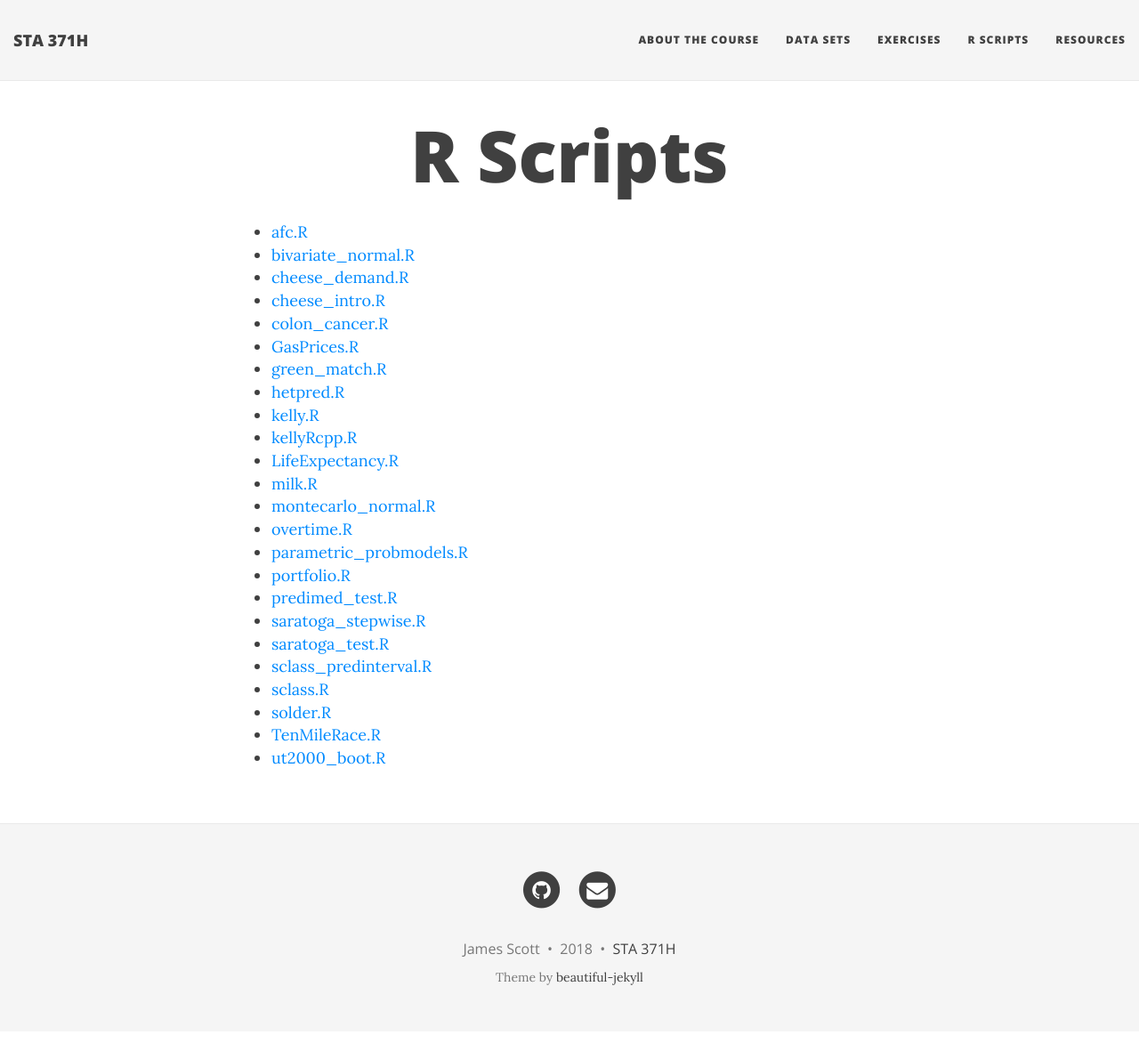
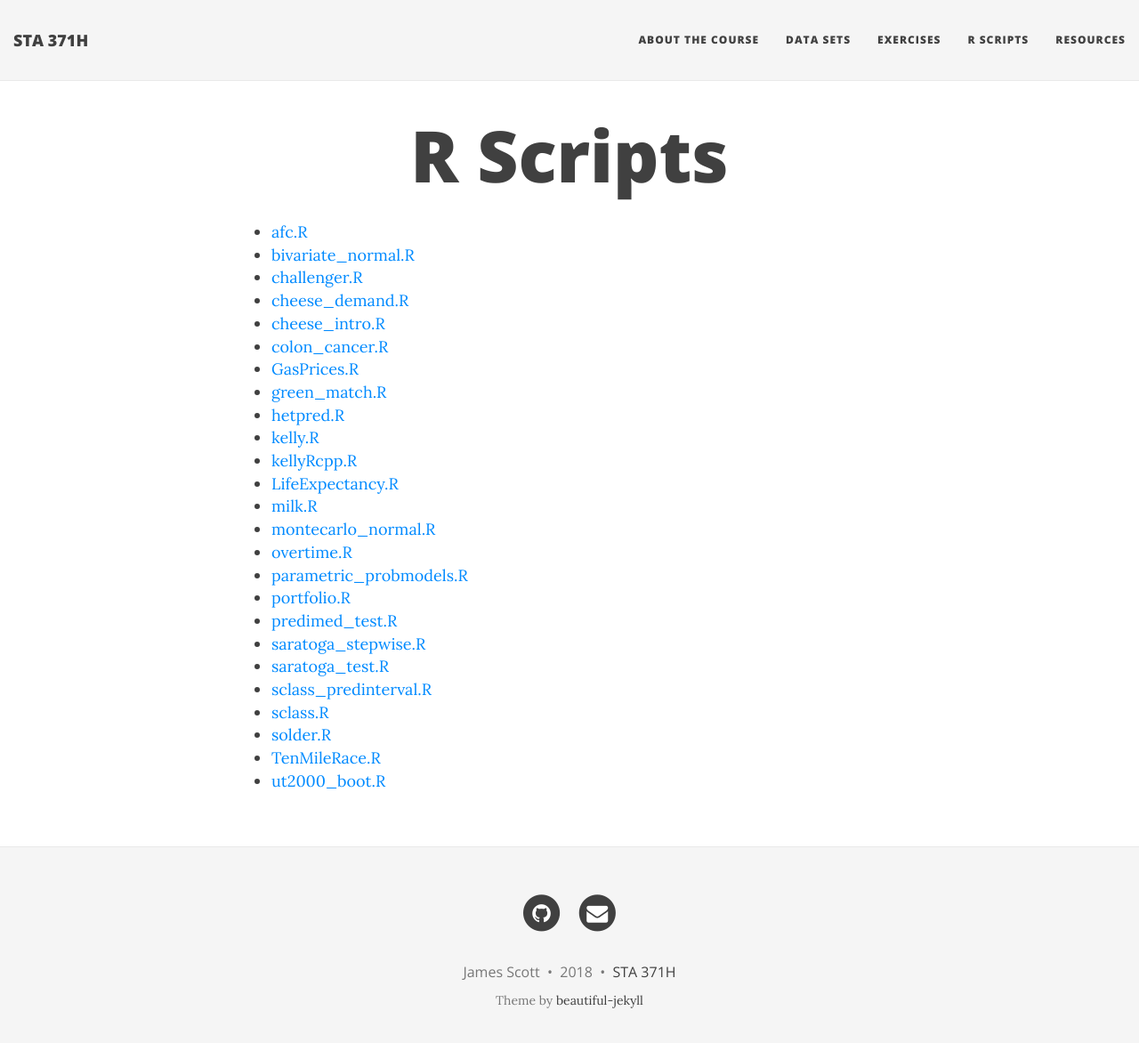
Before and after one commit to jgscott/STA371H_Spring2018, a Jekyll site: the page built from rscripts.html, in a window 1280 px wide and 1185 px high. Shown: the top 1172 px of the window at 89% size. Built offline with Jekyll 4.4.1, drawn with Linux system fonts in a browser that asks for light colours; nearby versions of some CDN libraries.

Commit message:
challenger script

```diff
--- a/_data/r.yml
+++ b/_data/r.yml
@@ -1,5 +1,6 @@
 - r: afc.R
 - r: bivariate_normal.R
+- r: challenger.R
 - r: cheese_demand.R
 - r: cheese_intro.R
 - r: colon_cancer.R
```
Also changed, not shown: 2 other files.
